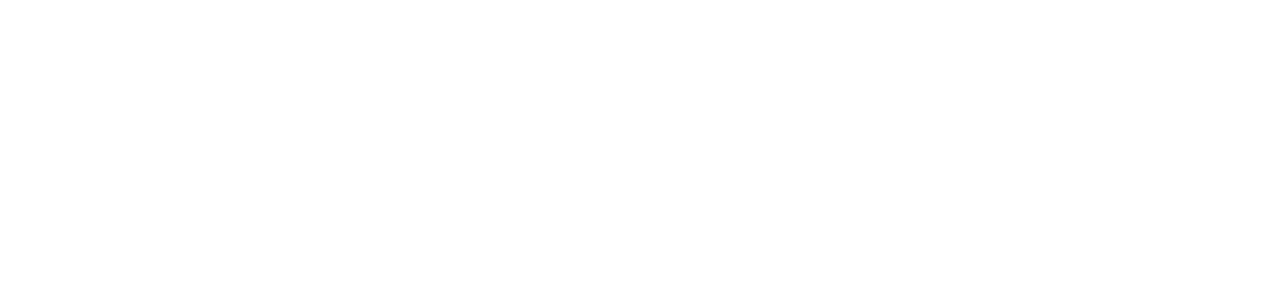
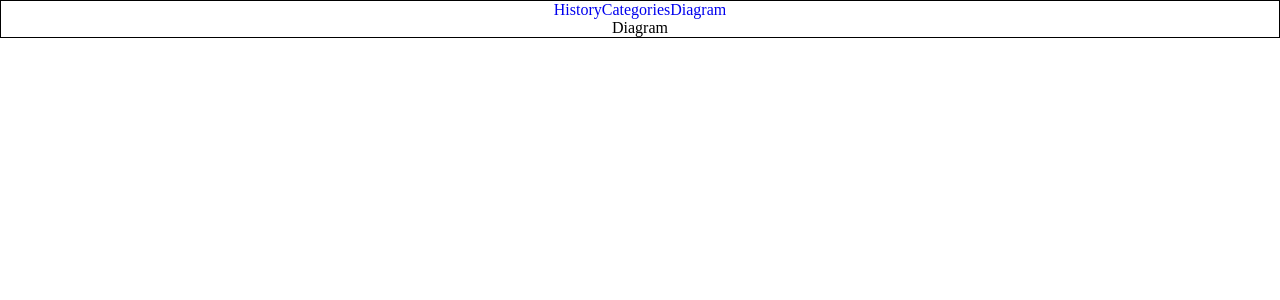
Before and after one commit to shoegaev/Expense-tracker, a React (Create React App) app: page /diagram in a window 1280 px wide. Shown: the top 300 px of the page. Built offline with nearby package versions, Linux system fonts and the light colour scheme.

Commit message:
feat: create preliminary project structures, add routing

```diff
--- a/src/App.js
+++ /dev/null
@@ -1,7 +0,0 @@
-import "./App.scss";
-
-function App() {
-  return <div className="App"></div>;
-}
-
-export default App;
--- a/src/App.scss
+++ b/src/App.scss
@@ -0,0 +1,17 @@
+* {
+  margin: 0;
+  padding: 0;
+  box-sizing: border-box;
+}
+a {
+  text-decoration: none;
+}
+.App {
+  margin-left: auto;
+  margin-right: auto;
+  display: flex;
+  flex-direction: column;
+  align-items: center;
+  border: 1px solid black;
+  max-width: 1440px;
+}
--- /dev/null
+++ b/src/App.tsx
@@ -0,0 +1,38 @@
+import { Route, Routes } from "react-router-dom";
+import React, { useState } from "react";
+import "./App.scss";
+import Layout from "./components/Layout";
+import CategoriesPage from "./pages/CategoriesPage/CategoriesPage";
+import HistoryPage from "./pages/HistoryPage";
+import DiagramPage from "./pages/DiagramPage";
+import NotFoundPage from "./pages/NotFoundPage";
+import AppState from "./types/appStateType";
+
+const LOCAL_STORAGE_KEY = "expenseTrackerApp";
+
+function App() {
+  const [appState, setAppState] = useState<null | AppState>(null);
+
+  if (appState === null) {
+    const localStorageItem = localStorage.getItem(LOCAL_STORAGE_KEY);
+    if (localStorageItem) {
+      setAppState(JSON.parse(localStorageItem))
+    }
+  }
+
+  return (
+    <div className="App">
+      <Routes>
+        <Route path="/" element={<Layout />}>
+          <Route index element={<HistoryPage />} />
+          <Route path="history" element={<HistoryPage />} />
+          <Route path="category" element={<CategoriesPage />} />
+          <Route path="diagram" element={<DiagramPage />} />
+          <Route path="*" element={<NotFoundPage />} />
+        </Route>
+      </Routes>
+    </div>
+  );
+}
+
+export default App;
--- /dev/null
+++ b/src/components/Layout.tsx
@@ -0,0 +1,22 @@
+import React from "react";
+import { Outlet, NavLink } from "react-router-dom";
+import classes from "./LayoutStyle.module.scss";
+
+const Layout = () => {
+  return (
+    <>
+      <header>
+        <nav>
+          <NavLink to="/history">History</NavLink>
+          <NavLink to="/category">Categories</NavLink>
+          <NavLink to="diagram">Diagram</NavLink>
+        </nav>
+      </header>
+      <main className={classes.contentForm}>
+        <Outlet></Outlet>
+      </main>
+    </>
+  );
+};
+
+export default Layout;
--- /dev/null
+++ b/src/components/LayoutStyle.module.scss
@@ -0,0 +1,5 @@
+.content {
+  width: 100%;
+  height: 200px;
+  border: 1px solid black;
+}
--- a/src/index.js
+++ b/src/index.js
@@ -1,10 +1,13 @@
 import React from "react";
 import ReactDOM from "react-dom/client";
 import App from "./App";
+import { BrowserRouter } from "react-router-dom";
 
 const root = ReactDOM.createRoot(document.getElementById("root"));
 root.render(
   <React.StrictMode>
-    <App />
+    <BrowserRouter>
+      <App />
+    </BrowserRouter>
   </React.StrictMode>,
 );
--- /dev/null
+++ b/src/pages/CategoriesPage/CategoriesPage.tsx
@@ -0,0 +1,7 @@
+import React from "react";
+
+const CategoriesPage = () => {
+  return <div>Categories</div>;
+};
+
+export default CategoriesPage;
--- /dev/null
+++ b/src/pages/DiagramPage.tsx
@@ -0,0 +1,7 @@
+import React from "react";
+
+const DiagramPage = () => {
+  return <div>Diagram</div>;
+};
+
+export default DiagramPage;
--- /dev/null
+++ b/src/pages/HistoryPage.tsx
@@ -0,0 +1,11 @@
+import React from "react"
+
+const HistoryPage = () => {
+  return (
+    <div>
+      History
+    </div>
+  )
+};
+
+export default HistoryPage;
--- /dev/null
+++ b/src/pages/NotFoundPage.tsx
@@ -0,0 +1,7 @@
+import React from "react";
+
+const NotFoundPage = () => {
+  return <div>NotFound</div>;
+};
+
+export default NotFoundPage;
--- /dev/null
+++ b/src/types/appStateType.ts
@@ -0,0 +1,3 @@
+export default interface AppState {
+  name: string
+}
```
